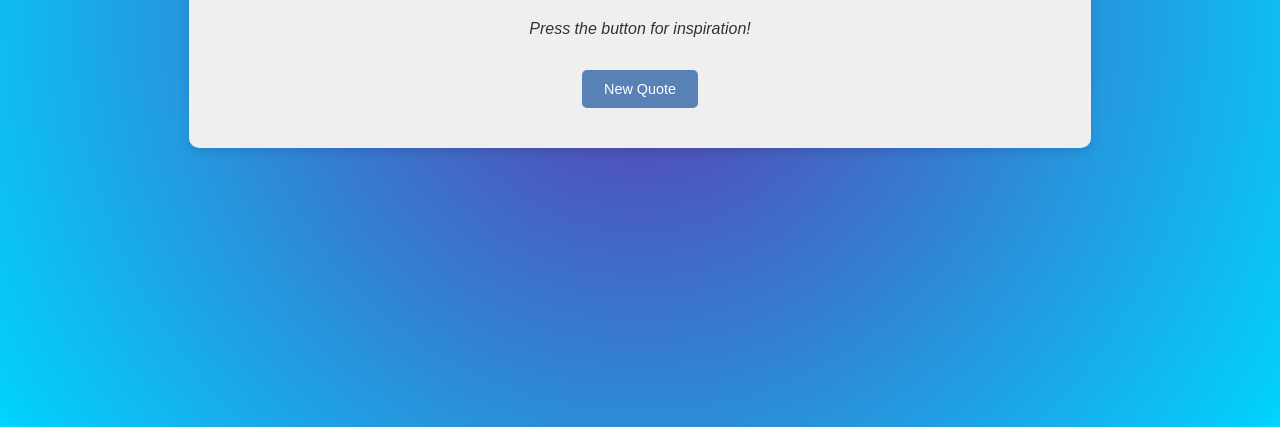
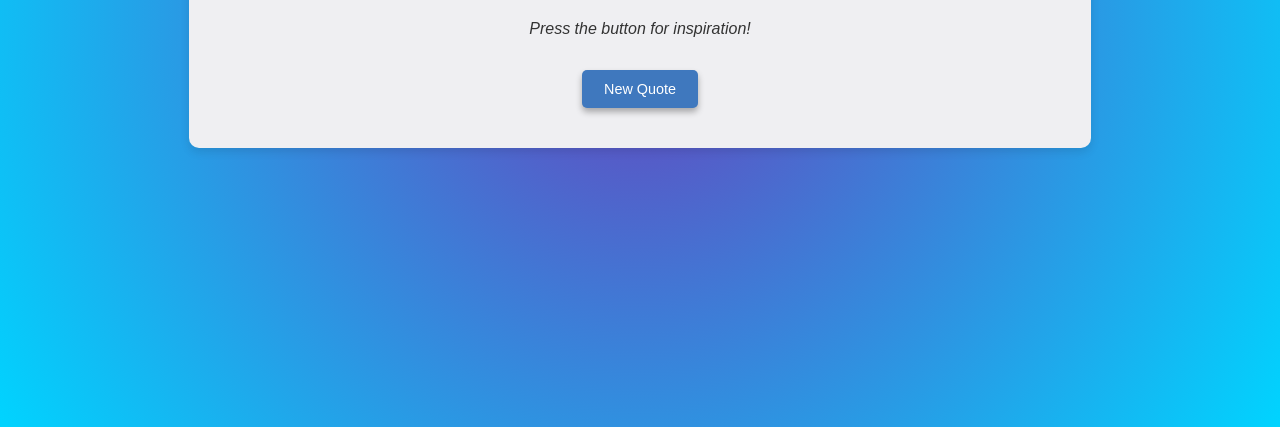
Before and after one commit to Jeanne9999/quote-generator, a plain HTML site: page index.html in a window 1280 px wide. Shown: the part 389-816 px from the top of the page. Drawn offline with Linux system fonts and the light colour scheme.

Commit message:
Update style.css

```diff
--- a/style.css
+++ b/style.css
@@ -1,7 +1,7 @@
 body {
   font-family: sans-serif;
   background: #42397d;
-  background: radial-gradient(circle, rgba(66, 57, 125, 1) 0%, rgba(80, 80, 186, 1) 15%, rgba(0, 212, 255, 1) 100%);
+  background: radial-gradient(circle, rgba(66, 57, 125, 1) 0%, rgb(88, 88, 198) 15%, rgba(0, 212, 255, 1) 100%);
   display: flex;
   justify-content: center;
   align-items: center;
@@ -24,20 +24,22 @@ body {
 }
 
 button {
-  background: #5882b6;
+  background: #3f78be;
   color: white;
   border: none;
   padding: 0.7rem 1.4rem;
   border-radius: 5px;
+  box-shadow: 0 4px 6px rgba(0, 0, 0, 0.3);
   cursor: pointer;
   font-size: 0.9rem;
 }
 
 button:hover {
-  background: #547eab;
+  background: #33629c;
 }
 
 button:active {
   transform: scale(0.9);
-  background: #4b719a;
+  background: #33629c;
+  box-shadow: 0 4px 6px rgba(0, 0, 0, 0.1);
 }
```
